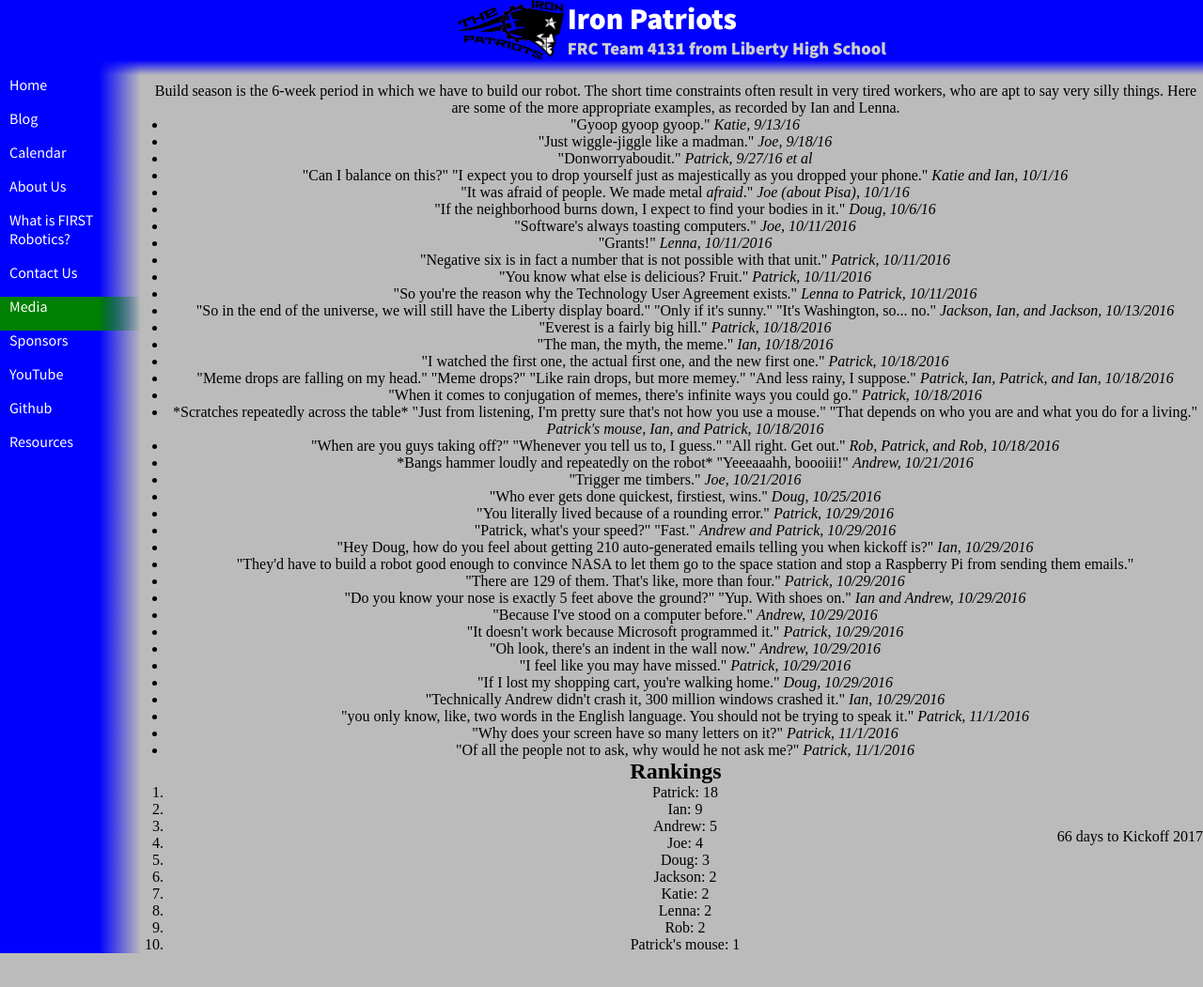
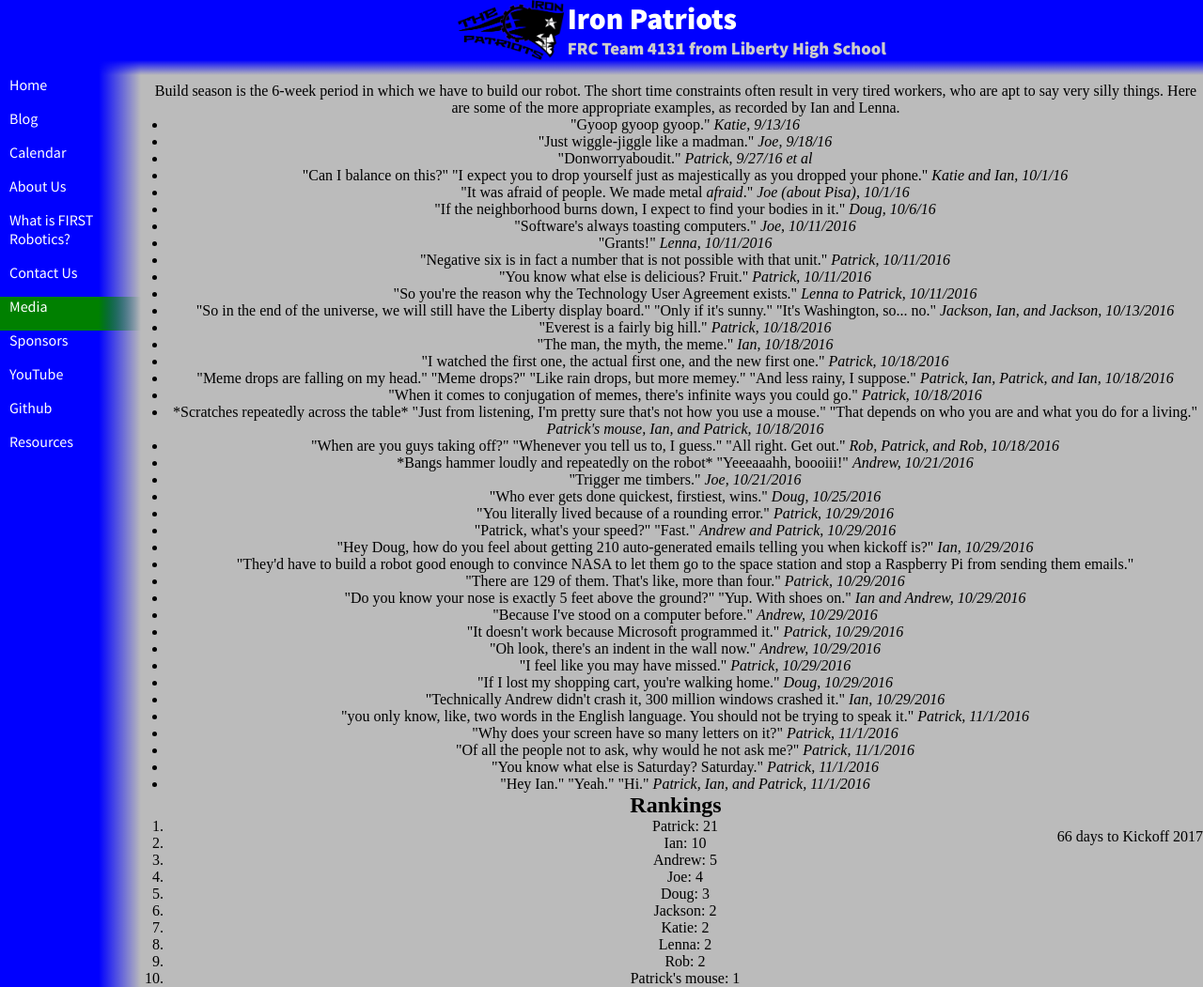
Before and after one commit to katiebugmoon/FRC4131.github.io, a Jekyll site: the page built from media/2017/quotes.html, in a window 1280 px wide. Shown: the whole page at 94% size. Built offline with Jekyll 4.4.1, drawn with Linux system fonts in a browser that asks for light colours; nearby versions of some CDN libraries; before the commit the page ends 1015 px from its top, so only the background shows below that.

Commit message:
Update quotes.html

```diff
--- a/media/2017/quotes.html
+++ b/media/2017/quotes.html
@@ -41,6 +41,8 @@ title: Build Season 2017 Quotes
 	<li>"you only know, like, two words in the English language. You should not be trying to speak it." <i>Patrick, 11/1/2016</i></li>
 	<li>"Why does your screen have so many letters on it?" <i>Patrick, 11/1/2016</i></li>
 	<li>"Of all the people not to ask, why would he not ask me?" <i>Patrick, 11/1/2016</i></li>
+	<li>"You know what else is Saturday? Saturday." <i>Patrick, 11/1/2016</i></li>
+	<li>"Hey Ian." "Yeah." "Hi." <i>Patrick, Ian, and Patrick, 11/1/2016</i></li>
 </ul>
 <h2>Rankings</h2>
 <ol id='rankings'></ol>
```
